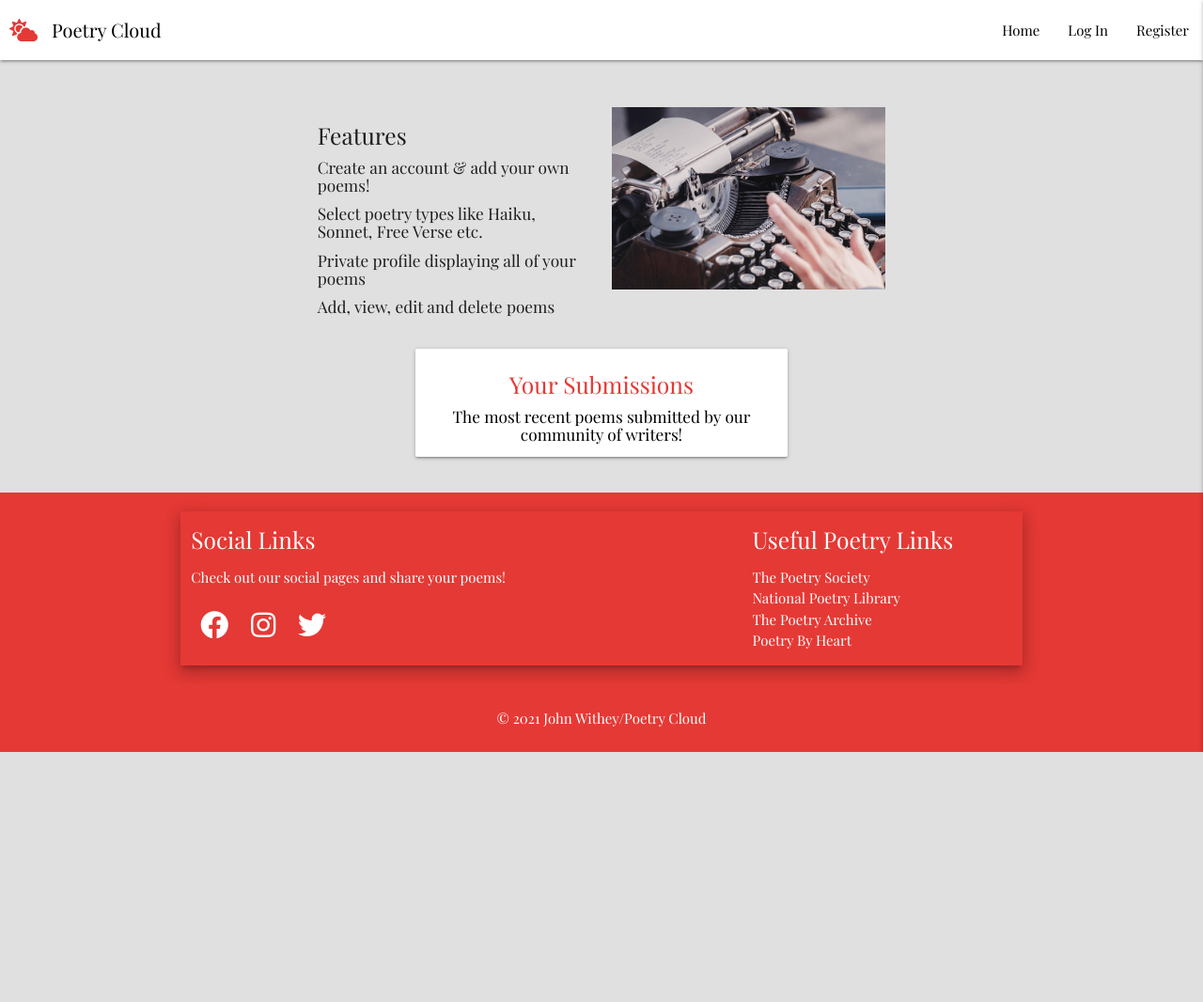
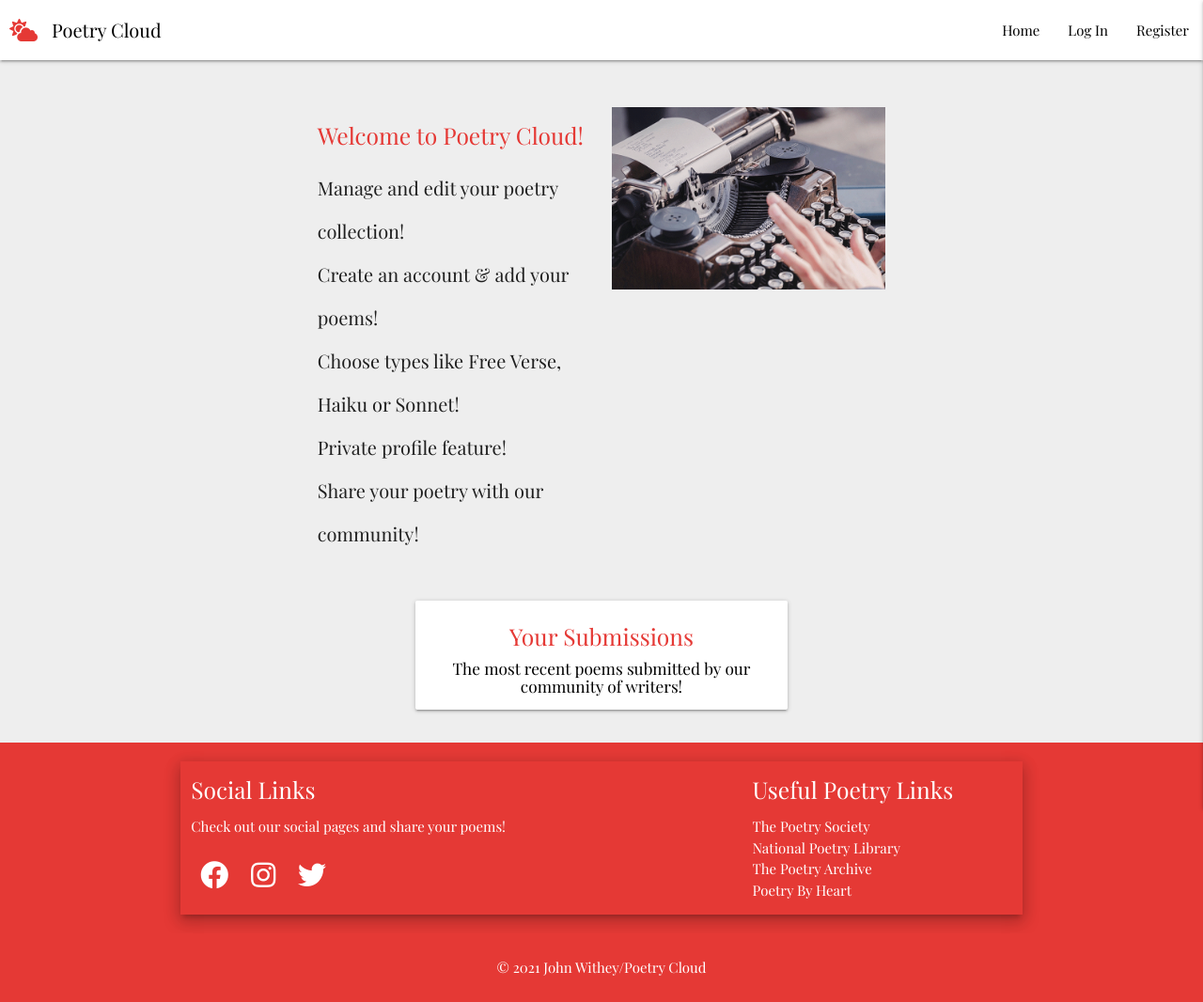
Before and after one commit to Code-Institute-Submissions/poetry_cloud, a Flask app: page / in a window 1280 px wide. Shown: the whole page at 94% size. Before the commit the page ends 800 px from the top, so only its background shows below. Run offline with Flask 2, Linux system fonts and the light colour scheme; data that the repository does not hold is empty; some libraries are stand-ins or nearby versions.

Commit message:
Styled welcome and features content on home page

```diff
--- a/static/css/style.css
+++ b/static/css/style.css
@@ -4,7 +4,7 @@ body {
     font-family: 'Playfair Display', serif;
     justify-content: center;
     font-weight: 400;
-    background-color: #e0e0e0;
+    background-color: #eeeeee;
     display: flex;
     min-height: 100vh;
     flex-direction: column;
@@ -35,7 +35,13 @@ main {
 i.fab {
     padding: 10px;
 }
+/* ------ Home page ---- */
 
 div.container.features {
     margin-top: 50px;
 }
+
+ul.feature-list {
+    line-height: 2.3;
+    font-size: 20px;
+}
--- a/templates/poems.html
+++ b/templates/poems.html
@@ -4,11 +4,14 @@
     <div class="container features">
     <div class="row">
         <div class="col s12 m6 l6">
-                <h5>Features</h5>
-                <h6>Create an account & add your own poems!</h6>
-                <h6>Select poetry types like Haiku, Sonnet, Free Verse etc.</h6>
-                <h6>Private profile displaying all of your poems</h6>
-                <h6>Add, view, edit and delete poems</h6>
+            <h5 class="left-align red-text text-darken-1">Welcome to Poetry Cloud!</h5>
+            <ul class="feature-list">
+                <li>Manage and edit your poetry collection!</li>
+                <li>Create an account & add your poems!</li>
+                <li>Choose types like Free Verse, Haiku or Sonnet!</li>
+                <li>Private profile feature!</li>
+                <li>Share your poetry with our community!</li>
+            </ul>
         </div>
 
         <div class="col s12 m6 l6">
```
